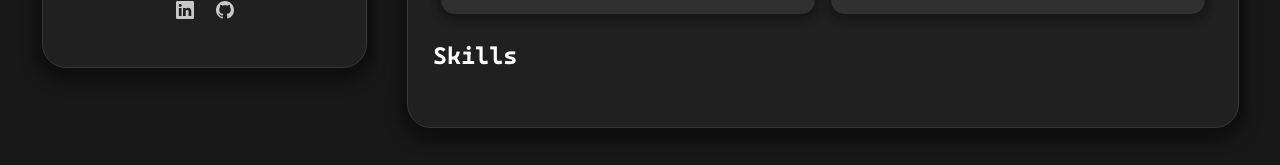
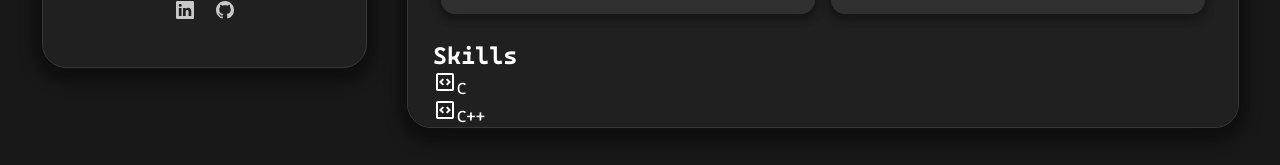
Before and after one commit to WilMaz00602/Portfolio, a Next.js app: page / in a window 1280 px wide. Shown: the part 632-797 px from the top of the page. Built offline with nearby package versions, Linux system fonts and the light colour scheme.

Commit message:
Updating Skills Section Content (WIP)

```diff
--- a/src/app/components/about.js
+++ b/src/app/components/about.js
@@ -4,6 +4,61 @@ import FrontendDevelopmentIcon from "../resources/images/frontend_development";
 import SoftwareTestingIcon from "../resources/images/software_testing";
 import EmbeddedSystemsIcon from "../resources/images/embedded_systems";
 import AlgorithmDesignIcon from "../resources/images/algorithms";
+
+const skills = [
+    {
+        "title": "C",
+        "icon": FrontendDevelopmentIcon
+    },
+    {
+        "title": "C++",
+        "icon": FrontendDevelopmentIcon
+    },
+    {
+        "title": "Python",
+        "icon": FrontendDevelopmentIcon
+    },
+    {
+        title: "Firebase",
+        icon: FrontendDevelopmentIcon
+    },
+    {
+        "title": "Java",
+        "icon": FrontendDevelopmentIcon
+    },
+    {
+        "title": "Homelab",
+        "icon": FrontendDevelopmentIcon
+    },
+    {
+        "title": "Git",
+        "icon": FrontendDevelopmentIcon
+    },
+    {
+        "title": "React",
+        "icon": FrontendDevelopmentIcon
+    },
+    {
+        "title": "JavaScript",
+        "icon": FrontendDevelopmentIcon
+    },
+    {
+        "title": "HTML/CSS",
+        "icon": FrontendDevelopmentIcon
+    },
+    {
+        "title": "Flask",
+        "icon": FrontendDevelopmentIcon
+    },
+    {
+        "title": "Spring Boot",
+        "icon": FrontendDevelopmentIcon
+    },
+    {
+        "title": "Postman",
+        "icon": FrontendDevelopmentIcon
+    }
+]
 
 export default function About() {
     return (
@@ -56,6 +111,14 @@ export default function About() {
             </section>
             <section>
                 <h2>Skills</h2>
+                <div className="skills-container">
+                    {skills.map((skill, idx) => (
+                        <div key={idx} className="skill-item">
+                            <skill.icon className="skill-icon" />
+                            <span>{skill.title}</span>
+                        </div>
+                    ))}
+                </div>
             </section>
         </article>
     )
```
